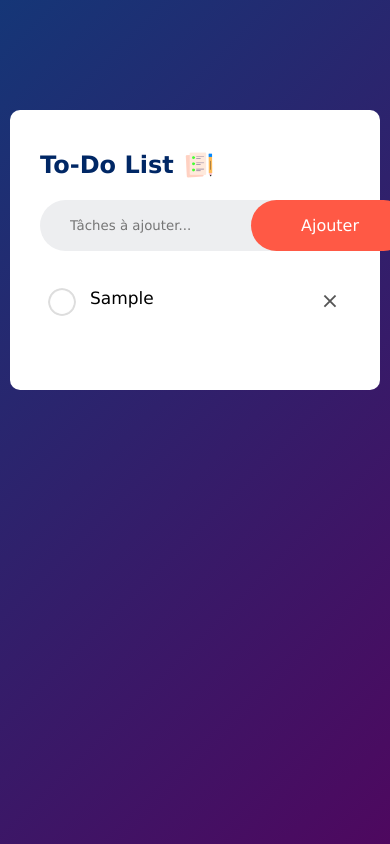
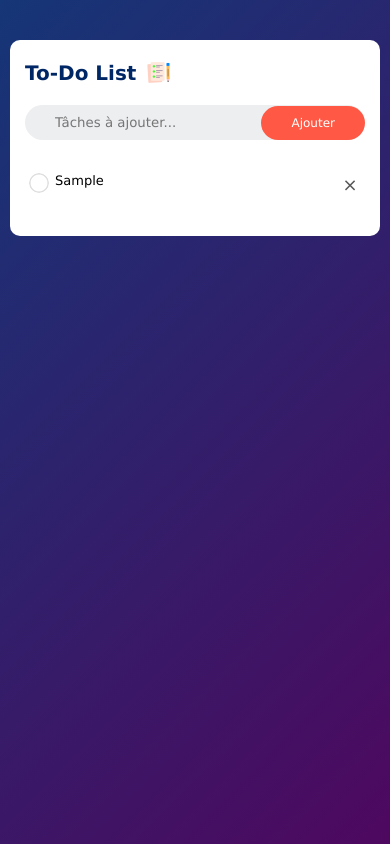
Before and after one commit to PrammP/To-Do-List, a plain HTML site: page index.html in a window 390 px wide. Both pictures are taken after typing "Sample" into the empty fields and a click on the button "Ajouter". Drawn offline with Linux system fonts and the light colour scheme.

Commit message:
responsive

```diff
--- a/style.css
+++ b/style.css
@@ -104,3 +104,73 @@ ul li span {
 ul li span:hover{
     background: #edeef0;
 }
+
+@media (max-width: 968px) {
+    .todo-app {
+        margin: 50px auto 20px;
+        padding: 30px 20px 50px;
+    }
+
+    button {
+        padding: 12px 40px;
+        font-size: 14px;
+    }
+
+    ul li {
+        font-size: 15px;
+        padding: 10px 6px 10px 40px;
+    }
+
+    ul li::before {
+        height: 24px;
+        width: 24px;
+        top: 10px;
+        left: 6px;
+    }
+
+    ul li span {
+        width: 35px;
+        height: 35px;
+        font-size: 20px;
+        line-height: 35px;
+    }
+}
+
+@media (max-width: 480px) {
+    .todo-app {
+        margin: 30px auto 20px;
+        padding: 20px 15px 40px;
+    }
+
+    .todo-app h2 {
+        font-size: 20px;
+    }
+
+    .todo-app h2 img {
+        width: 25px;
+    }
+
+    button {
+        padding: 10px 30px;
+        font-size: 12px;
+    }
+
+    ul li {
+        font-size: 13px;
+        padding: 8px 4px 8px 30px;
+    }
+
+    ul li::before {
+        height: 20px;
+        width: 20px;
+        top: 8px;
+        left: 4px;
+    }
+
+    ul li span {
+        width: 30px;
+        height: 30px;
+        font-size: 18px;
+        line-height: 30px;
+    }
+}
```
